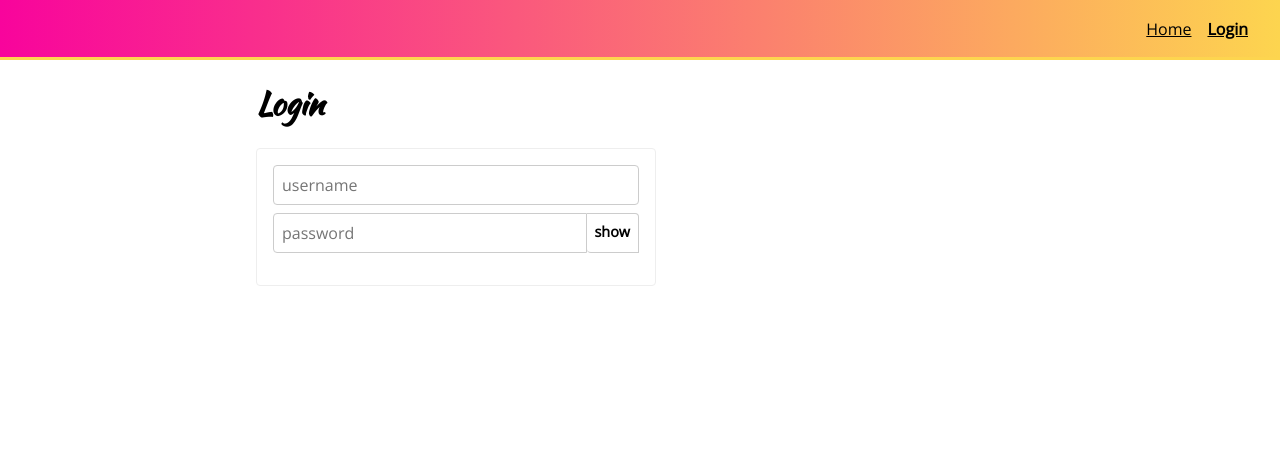
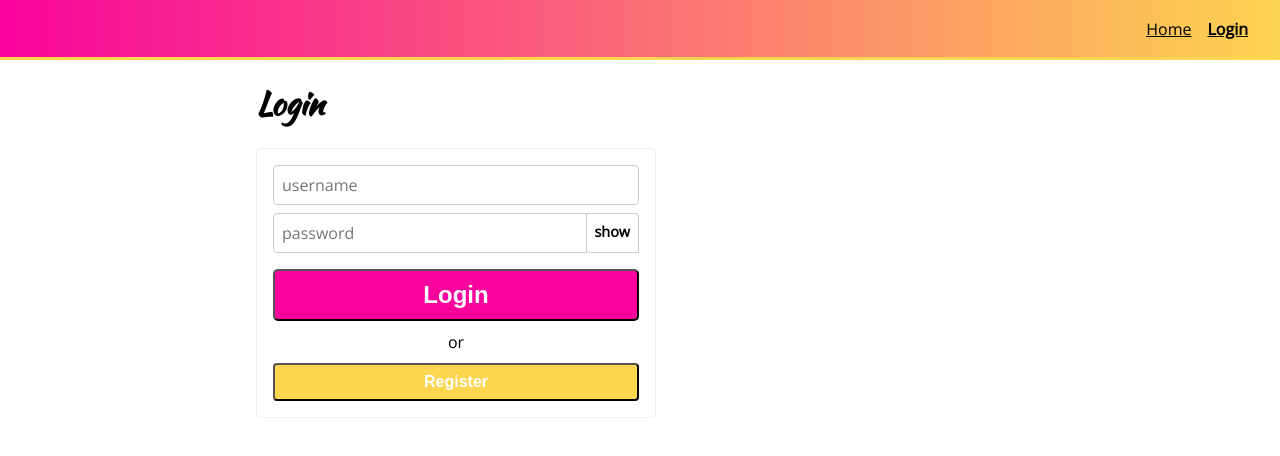
Before and after one commit to demiglace0505/styled-components-v5, a React (Create React App) app: page /login in a window 1280 px wide. Shown: the top 456 px of the page. Built offline with nearby package versions, Linux system fonts and the light colour scheme.

Commit message:
finished loading spinner

```diff
--- a/src/components/common/Button.js
+++ b/src/components/common/Button.js
@@ -1,8 +1,8 @@
-import styled, {css} from 'styled-components'
+import styled, { css } from 'styled-components'
 
 export const Button = styled.button`
   color: white;
-  background-color: ${props => props.secondary ? 'black' : '#f8049c'};
+  background-color: ${props => props.secondary ? '#fdd54f' : '#f8049c'};
   font-weight: bold;
   ${props => props.large ? css`
     padding: 10px;
--- /dev/null
+++ b/src/components/common/Spinner.js
@@ -0,0 +1,22 @@
+import styled, {keyframes} from 'styled-components'
+
+const rotation = keyframes`
+  0%{
+    transform: rotate(0deg);
+  }
+
+  100%{
+    transform: rotate(360deg);
+  }
+`
+
+export const Spinner = styled.div`
+  height: 30px;
+  width: 30px;
+  border: 1px solid #f8049c;
+  border-radius: 50%;
+  border-top: none;
+  border-right: none;
+  margin: 16px auto;
+  animation: ${rotation} 1s linear infinite;
+`
--- a/src/components/common/index.js
+++ b/src/components/common/index.js
@@ -3,3 +3,4 @@ export * from './PageLayout'
 export * from './Header'
 export * from './Input'
 export * from './PasswordInput'
+export * from './Spinner'
--- a/src/components/pages/Login.js
+++ b/src/components/pages/Login.js
@@ -1,5 +1,5 @@
-import React, {useState} from 'react'
-import { PageLayout, Input, PasswordInput } from '../common'
+import React, {useState, useEffect} from 'react'
+import { PageLayout, Input, PasswordInput, Button, Spinner } from '../common'
 import styled from 'styled-components'
 
 const Form = styled.form`
@@ -11,10 +11,19 @@ const Form = styled.form`
   box-sizing: border-box;
   color: #000;
   border-radius: 4px;
+
+  .alt-text {
+    text-align: center;
+    margin: 10px 0;
+
+  }
 `
+
+let timeout;
 
 const Login = () => {
   const [formFields, setformFields] = useState({username: '', password: ''})
+  const [loading, setLoading] = useState(false)
 
   const handleInputChange = (event) => {
     event.persist()
@@ -24,12 +33,30 @@ const Login = () => {
     }))
   }
 
+  const handleSubmit = (event) => {
+    event.preventDefault()
+    setLoading(true)
+    timeout = setTimeout(() => {
+      setLoading(false)
+    }, 2000)
+  }
+
+  useEffect(() => {
+    return () => {
+      if (timeout) {
+        clearTimeout(timeout)
+      }
+    }
+  }, [])
+
   return (
     <PageLayout>
       <h1>
         Login
       </h1>
-      <Form>
+      <Form onSubmit={handleSubmit}>
+        {loading ? <Spinner /> :
+        <>
         <Input
           name="username"
           placeholder="username"
@@ -43,6 +70,25 @@ const Login = () => {
           onChange={handleInputChange}
           value={formFields.password}
           />
+        </>
+        }
+
+          <Button large type="submit" disabled={loading}>
+            {loading ? 'Loading...' : 'Login'}
+          </Button>
+
+          {!loading &&
+          <>
+          <div className="alt-text">
+            or
+          </div>
+          <Button secondary type="button">
+            Register
+          </Button>
+
+          </>
+          }
+
       </Form>
     </PageLayout>
   )
```
Also changed, not shown: 1 other file (tests, documents, lock files or other folders). Lines whose indentation alone changed are shown as unchanged.
